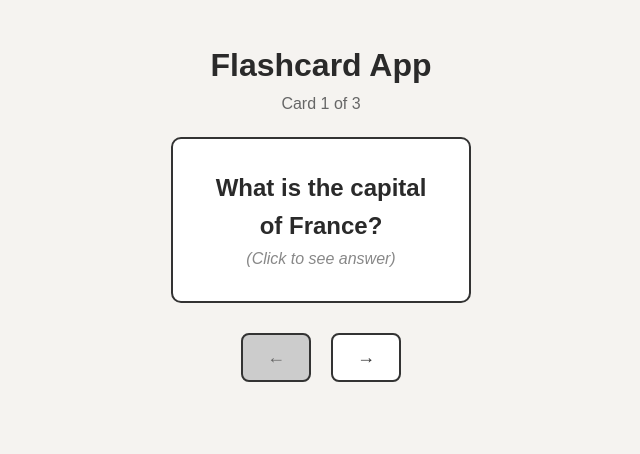
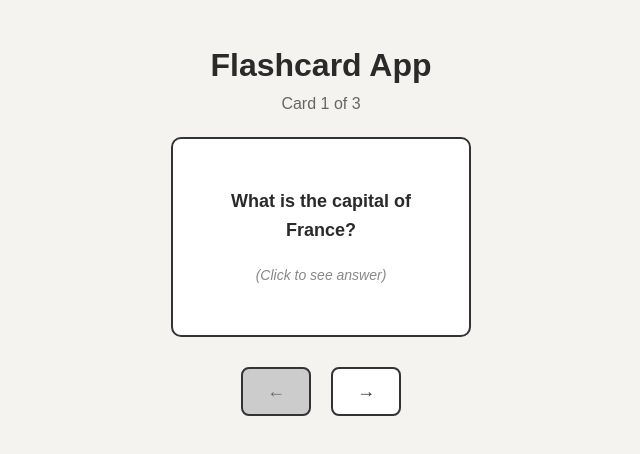
Before and after one commit to Claire007-creator/flashcard-app, a React (Create React App) app: page / in a window 1280 px wide. Shown: the top 454 px of the page, without its empty margins (319-959 px from the left). Built offline with nearby package versions, Linux system fonts and the light colour scheme.

Commit message:
Add smooth CSS flip animation to flashcards using rotateY transform

```diff
--- a/src/components/SimpleFlashcard.tsx
+++ b/src/components/SimpleFlashcard.tsx
@@ -8,25 +8,69 @@ type FlashcardProps = {
 const SimpleFlashcard = ({ question, answer }: FlashcardProps) => {
   const [flipped, setFlipped] = useState(false);
 
+  const cardContainerStyle = {
+    perspective: '1000px',
+    width: '300px',
+    height: '200px',
+    cursor: 'pointer',
+    userSelect: 'none' as const,
+  };
+
+  const cardInnerStyle = {
+    position: 'relative' as const,
+    width: '100%',
+    height: '100%',
+    textAlign: 'center' as const,
+    transition: 'transform 0.6s',
+    transformStyle: 'preserve-3d' as const,
+    transform: flipped ? 'rotateY(180deg)' : 'rotateY(0deg)',
+  };
+
+  const cardFaceStyle = {
+    position: 'absolute' as const,
+    width: '100%',
+    height: '100%',
+    backfaceVisibility: 'hidden' as const,
+    border: '2px solid #333',
+    borderRadius: '10px',
+    padding: '30px',
+    display: 'flex',
+    flexDirection: 'column' as const,
+    justifyContent: 'center',
+    alignItems: 'center',
+    boxSizing: 'border-box' as const,
+  };
+
+  const frontFaceStyle = {
+    ...cardFaceStyle,
+    background: '#fff',
+  };
+
+  const backFaceStyle = {
+    ...cardFaceStyle,
+    background: '#f0f0f0',
+    transform: 'rotateY(180deg)',
+  };
+
   return (
-    <div
-      onClick={() => setFlipped(!flipped)}
-      style={{
-        border: '2px solid #333',
-        borderRadius: '10px',
-        padding: '30px',
-        width: '300px',
-        textAlign: 'center',
-        cursor: 'pointer',
-        userSelect: 'none',
-        background: flipped ? '#f0f0f0' : '#fff',
-        transition: '0.3s ease',
-      }}
-    >
-      <h2>{flipped ? answer : question}</h2>
-      <p style={{ fontStyle: 'italic', color: '#888' }}>
-        (Click to {flipped ? 'see question' : 'see answer'})
-      </p>
+    <div style={cardContainerStyle} onClick={() => setFlipped(!flipped)}>
+      <div style={cardInnerStyle}>
+        {/* Front face (question) */}
+        <div style={frontFaceStyle}>
+          <h2 style={{ margin: '0 0 20px 0', fontSize: '18px' }}>{question}</h2>
+          <p style={{ fontStyle: 'italic', color: '#888', margin: '0', fontSize: '14px' }}>
+            (Click to see answer)
+          </p>
+        </div>
+
+        {/* Back face (answer) */}
+        <div style={backFaceStyle}>
+          <h2 style={{ margin: '0 0 20px 0', fontSize: '18px', color: '#333' }}>{answer}</h2>
+          <p style={{ fontStyle: 'italic', color: '#666', margin: '0', fontSize: '14px' }}>
+            (Click to see question)
+          </p>
+        </div>
+      </div>
     </div>
   );
 };
```
